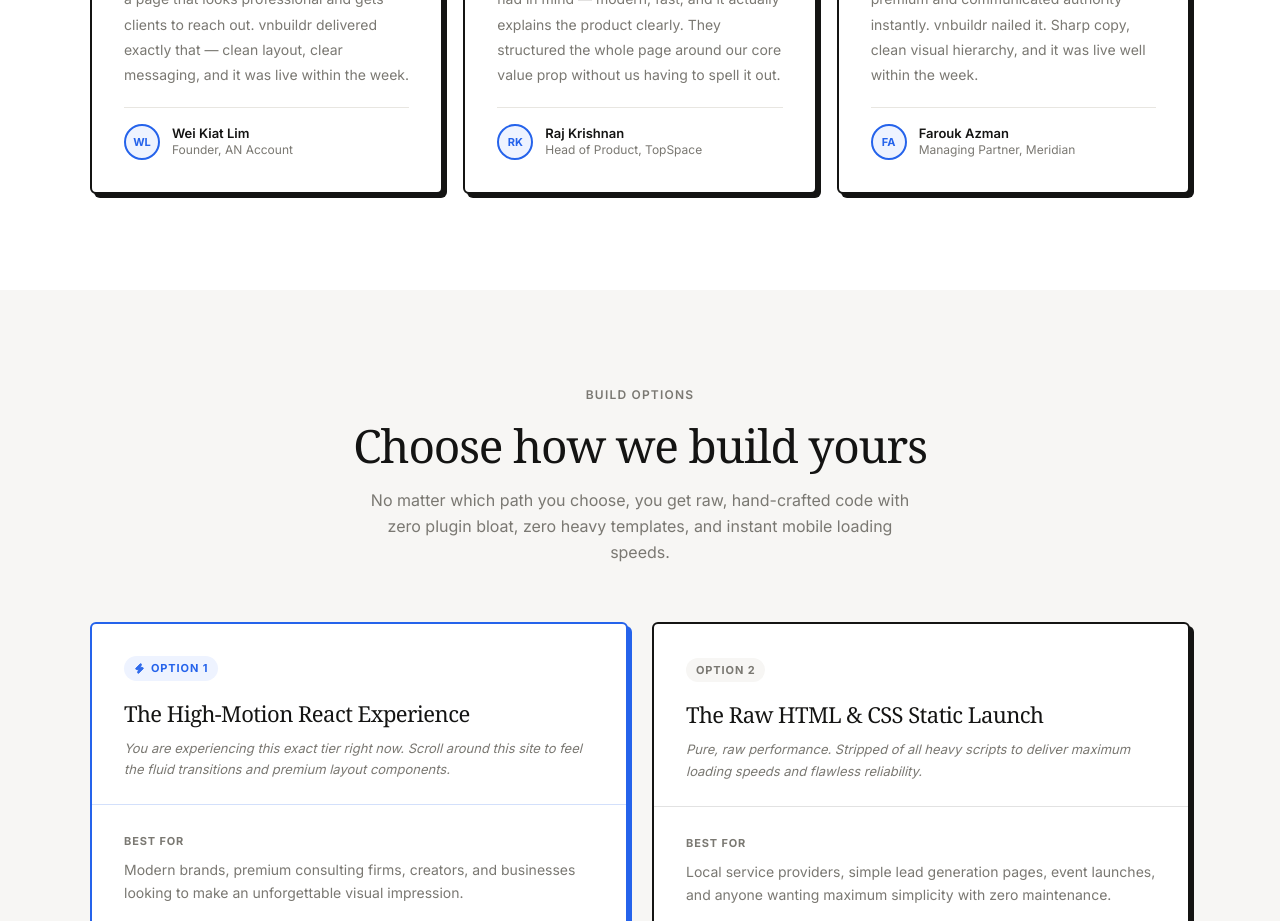
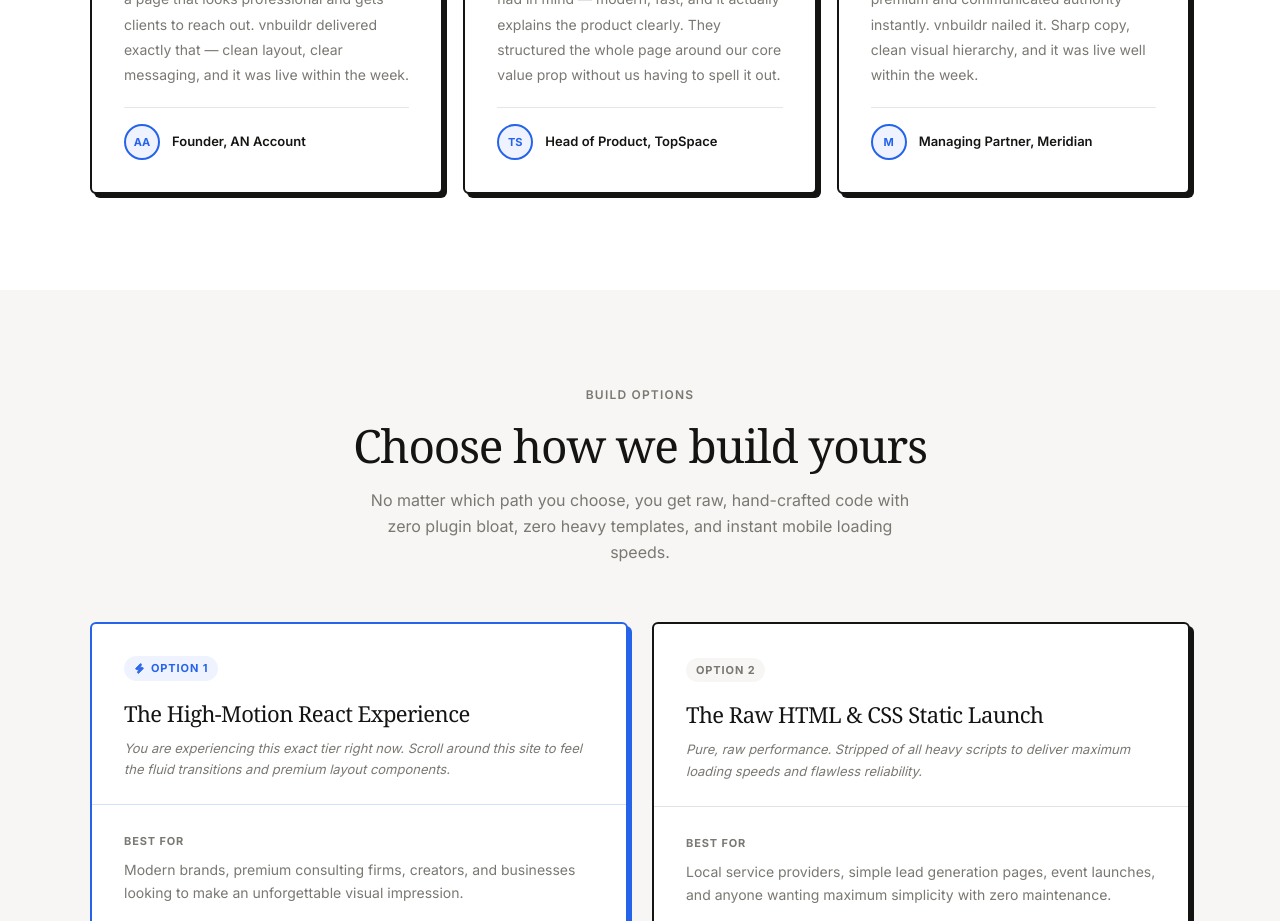
Before and after one commit to victornwy/vnbuildr.com, a Next.js app: page / in a window 1280 px wide. Shown: the part 2920-3841 px from the top of the page. Built offline with nearby package versions, Linux system fonts and the light colour scheme.

Commit message:
Show role + company only on testimonials, remove personal names
Co-Authored-By: Claude Sonnet 4.6 <noreply@anthropic.com>

```diff
--- a/src/app/page.tsx
+++ b/src/app/page.tsx
@@ -511,21 +511,18 @@ function Features() {
 const testimonials = [
   {
     quote: "As a freelance accounting firm, we needed a page that looks professional and gets clients to reach out. vnbuildr delivered exactly that — clean layout, clear messaging, and it was live within the week.",
-    name: "Wei Kiat Lim",
     role: "Founder, AN Account",
-    initials: "WL",
+    initials: "AA",
   },
   {
     quote: "The animated hero was exactly what we had in mind — modern, fast, and it actually explains the product clearly. They structured the whole page around our core value prop without us having to spell it out.",
-    name: "Raj Krishnan",
     role: "Head of Product, TopSpace",
-    initials: "RK",
+    initials: "TS",
   },
   {
     quote: "Our firm needed a site that looked premium and communicated authority instantly. vnbuildr nailed it. Sharp copy, clean visual hierarchy, and it was live well within the week.",
-    name: "Farouk Azman",
     role: "Managing Partner, Meridian",
-    initials: "FA",
+    initials: "M",
   },
 ]
 
@@ -544,8 +541,8 @@ function Testimonials() {
 
         <FadeUp delay={0.1}>
           <div className="grid sm:grid-cols-2 md:grid-cols-3 gap-5">
-            {testimonials.map(({ quote, name, role, initials }) => (
-              <div key={name} className="neo-card bg-white p-6 md:p-8 flex flex-col gap-5">
+            {testimonials.map(({ quote, role, initials }) => (
+              <div key={role} className="neo-card bg-white p-6 md:p-8 flex flex-col gap-5">
                 <svg width="28" height="20" viewBox="0 0 28 20" fill="none" aria-hidden="true">
                   <path d="M0 20V12.4C0 9.06667 0.8 6.2 2.4 3.8C4.06667 1.4 6.46667 0.2 9.6 0.2L10.6 2C8.6 2.53333 7 3.66667 5.8 5.4C4.66667 7.06667 4.1 8.93333 4.1 11H9.6V20H0ZM18 20V12.4C18 9.06667 18.8 6.2 20.4 3.8C22.0667 1.4 24.4667 0.2 27.6 0.2L28 2C26 2.53333 24.4 3.66667 23.2 5.4C22.0667 7.06667 21.5 8.93333 21.5 11H27V20H18Z" fill="var(--color-blue)" opacity="0.25"/>
                 </svg>
@@ -554,10 +551,7 @@ function Testimonials() {
                   <div className="w-9 h-9 rounded-full bg-[#eef3ff] border-2 border-[var(--color-blue)] flex items-center justify-center text-[11px] font-bold text-[var(--color-blue)] shrink-0">
                     {initials}
                   </div>
-                  <div>
-                    <p className="text-[13px] font-semibold text-[var(--color-ink)] leading-tight">{name}</p>
-                    <p className="text-[12px] text-[var(--color-ink-muted)]">{role}</p>
-                  </div>
+                  <p className="text-[13px] font-semibold text-[var(--color-ink)]">{role}</p>
                 </div>
               </div>
             ))}
```
